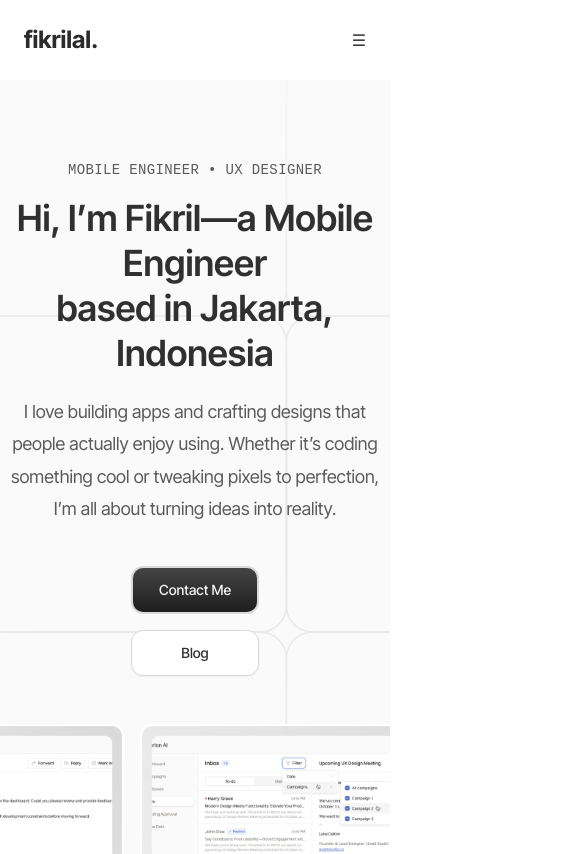
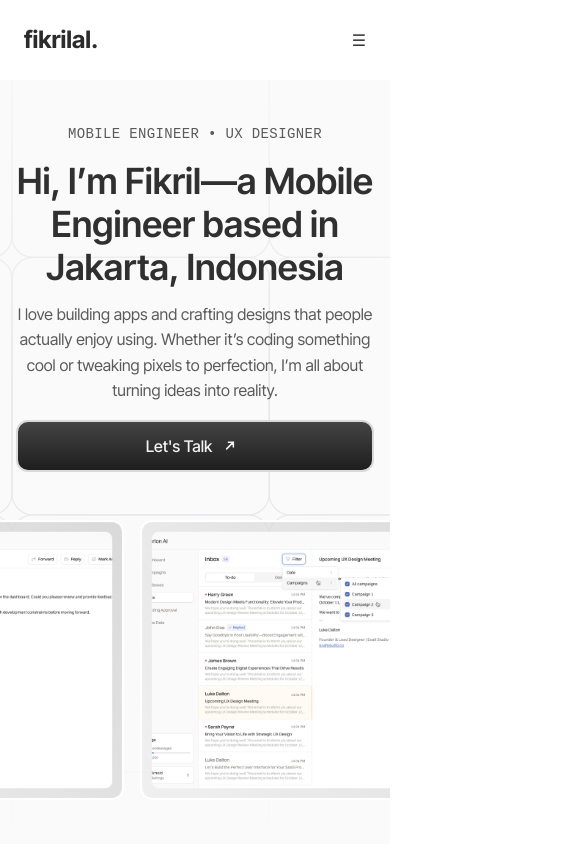
Before and after one commit to fikrilal/code-alchemy, a Next.js app: page / in a window 390 px wide. Shown: the top 854 px of the page, 585 px wide, since content can reach past the window. Built offline with nearby package versions, Linux system fonts and the light colour scheme; a web font is replaced by a local one.

Commit message:
fix: fixing HeroSection responsivness

```diff
--- a/src/components/BlogSection.jsx
+++ b/src/components/BlogSection.jsx
@@ -25,7 +25,7 @@ export default function BlogSection() {
 
   return (
     <section className="bg-gray-50 py-32">
-      <div className="container mx-auto text-center max-w-7xl">
+      <div className="container mx-auto text-center max-w-7xl px-4 sm:px-6 lg:px-8">
         {/* Section Title */}
         <div className="mb-20">
           <span className="inline-flex items-center px-4 py-2 text-sm font-medium border border-gray-300 rounded-full">
@@ -36,10 +36,10 @@ export default function BlogSection() {
             />
             Writing & Thoughts
           </span>
-          <h2 className="mt-8 text-2xl md:text-4xl font-semibold text-gray-800">
+          <h2 className="mt-8 text-2xl sm:text-3xl md:text-4xl font-semibold text-gray-800">
             Stories, Code, and Everything In Between
           </h2>
-          <p className="mt-4 text-base md:text-lg text-slate-700 max-w-2xl mx-auto !leading-[1.7]">
+          <p className="mt-4 text-base sm:text-lg text-slate-700 max-w-2xl mx-auto !leading-[1.7]">
             A space where I share my journey, insights, and lessons learned.
             From coding tips to design musings, it’s all about growth,
             creativity, and a little bit of fun along the way.
@@ -51,11 +51,11 @@ export default function BlogSection() {
           {blogs.map((blog, index) => (
             <div
               key={index}
-              className="flex items-stretch border-b border-gray-200 pb-16"
+              className="flex flex-col md:flex-row items-stretch border-b border-gray-200 pb-16"
             >
               {/* Image with 16:9 Aspect Ratio */}
               <div
-                className="relative h-72 flex-shrink-0 overflow-hidden rounded-lg bg-gray-100 mr-12"
+                className="relative h-48 sm:h-60 md:h-72 flex-shrink-0 overflow-hidden rounded-lg bg-gray-100 mb-6 md:mb-0 md:mr-12"
                 style={{ aspectRatio: "16 / 9" }}
               ></div>
 
@@ -63,16 +63,16 @@ export default function BlogSection() {
               <div className="flex flex-col justify-between flex-1 text-left">
                 {/* Title and Description */}
                 <div>
-                  <h3 className="text-3xl font-medium text-slate-900">
+                  <h3 className="text-xl sm:text-2xl md:text-3xl font-medium text-slate-900">
                     {blog.title}
                   </h3>
-                  <p className="mt-4 text-slate-700 text-base leading-[1.6]">
+                  <p className="mt-4 text-slate-700 text-sm sm:text-base leading-[1.6]">
                     {blog.description}
                   </p>
                 </div>
 
                 {/* Date at the bottom */}
-                <p className="text-gray-500 text-sm mt-auto text-left">
+                <p className="text-gray-500 text-sm mt-6 md:mt-auto text-left">
                   {blog.date}
                 </p>
               </div>
@@ -81,7 +81,7 @@ export default function BlogSection() {
         </div>
 
         {/* View All Button */}
-        <div className="mt-10 text-right">
+        <div className="mt-10 text-center md:text-right">
           <a
             href="#"
             className="inline-flex items-center text-sm font-medium text-gray-800 hover:text-brand-primary transition"
--- a/src/components/HeroSection.jsx
+++ b/src/components/HeroSection.jsx
@@ -1,3 +1,5 @@
+"use client";
+
 import Carousel from "@/components/Carousel";
 
 export default function Hero() {
@@ -14,31 +16,48 @@ export default function Hero() {
   ];
 
   return (
-    <section className="flex flex-col items-center justify-center min-h-screen text-center bg-white bg-[url('/bg-shape.svg')] bg-cover bg-center">
+    <section className="flex flex-col items-center justify-center min-h-screen text-center bg-white bg-[url('/bg-shape.svg')] bg-cover bg-center pt-12 sm:pt-24 lg:pt-20">
       {/* Role */}
-      <p className="text-sm font-mono text-slate-700 tracking-wide uppercase mb-4 mt-40">
+      <p className="text-sm font-mono text-slate-700 tracking-wide uppercase mb-4 mt-16">
         MOBILE ENGINEER • UX DESIGNER
       </p>
 
       {/* Title */}
-      <h1 className="text-4xl md:text-6xl font-semibold text-slate-900 !leading-tight">
-        Hi, I’m Fikril—a Mobile Engineer <br /> based in Jakarta, Indonesia
+      <h1 className="text-4xl md:text-6xl font-semibold text-slate-900 leading-[1.2] sm:!leading-tight max-w-4xl px-4 sm:px-6 lg:px-0">
+        Hi, I’m Fikril—a Mobile Engineer based in Jakarta, Indonesia
       </h1>
 
       {/* Subtitle */}
-      <p className="mt-5 text-lg md:text-xl text-slate-700 max-w-4xl !leading-[1.8]">
+      <p className="mt-3 sm:mt-4 lg:mt-5 text-base sm:text-base md:text-xl text-slate-700 max-w-4xl leading-[1.6] sm:!leading-[1.8] px-4 sm:px-6 lg:px-8">
         I love building apps and crafting designs that people actually enjoy
         using. Whether it’s coding something cool or tweaking pixels to
         perfection, I’m all about turning ideas into reality.
       </p>
 
       {/* Call-to-Actions */}
-      <div className="mt-10 flex flex-col md:flex-row gap-4 pb-4">
-        <button className="px-6 py-3 w-32 group text-slate-100 border-2 border-gray-300 text-sm font-medium rounded-xl bg-gradient-to-b from-gray-600 to-gray-900 transition hover:from-gray-800 hover:to-gray-900">
-          Contact Me
-        </button>
-        <button className="px-6 py-3 w-32 bg-white-100 text-slate-900 border border-gray-300 text-sm font-medium rounded-xl shadow-sm hover:bg-gray-100 transition">
-          Blog
+      <div className="mt-4 sm:mt-8 lg:mt-10 flex flex-col md:flex-row gap-4 pb-4 w-full justify-center px-4 sm:px-6 lg:px-8">
+        <button
+          className="px-6 py-3 sm:px-8 sm:py-4 w-full sm:w-auto flex items-center justify-center group text-slate-100 border-2 border-gray-300 text-md font-medium rounded-xl bg-gradient-to-b from-gray-600 to-gray-900 transition hover:from-gray-800 hover:to-gray-900"
+          onClick={() => (window.location.href = "mailto:fikrildev@gmail.com")}
+        >
+          Let's Talk
+          <span className="px-2 ml-1 transition-transform duration-300 ease-in-out group-hover:translate-x-1 group-hover:rotate-45">
+            <svg
+              width="12"
+              height="13"
+              viewBox="0 0 12 13"
+              fill="none"
+              xmlns="http://www.w3.org/2000/svg"
+            >
+              <path
+                d="M2.64121 9.85889L9.35872 3.14138M9.35872 3.14138L9.35872 8.09113M9.35872 3.14138L4.40898 3.14138"
+                stroke="currentColor"
+                strokeWidth="1.5"
+                strokeLinecap="round"
+                strokeLinejoin="round"
+              />
+            </svg>
+          </span>
         </button>
       </div>
       <Carousel images={myImages} />
```
